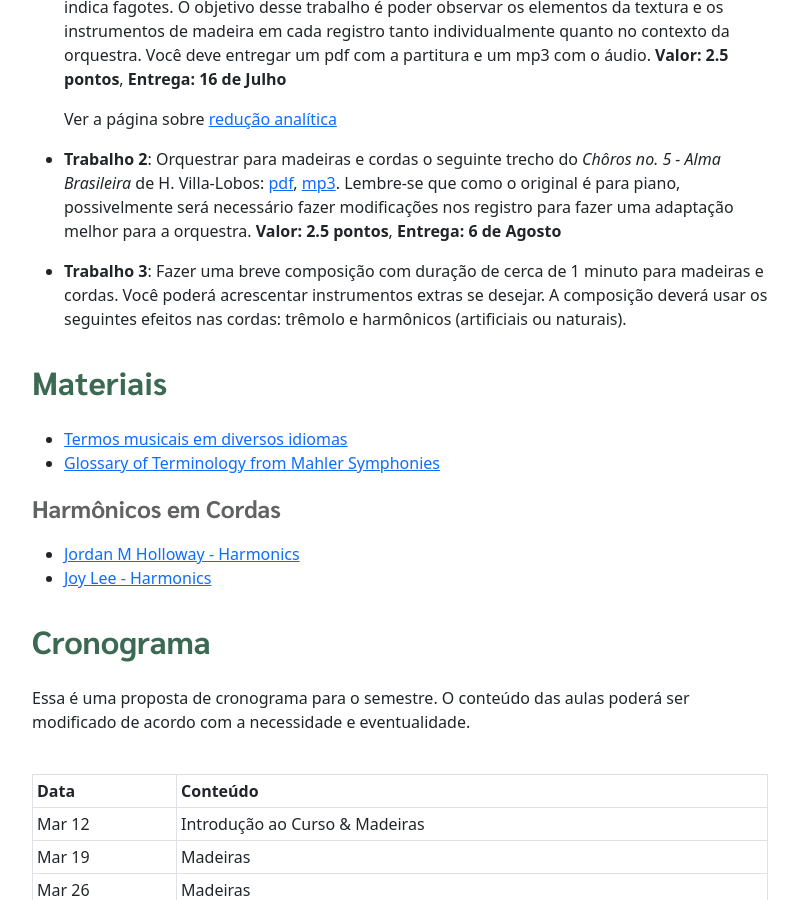
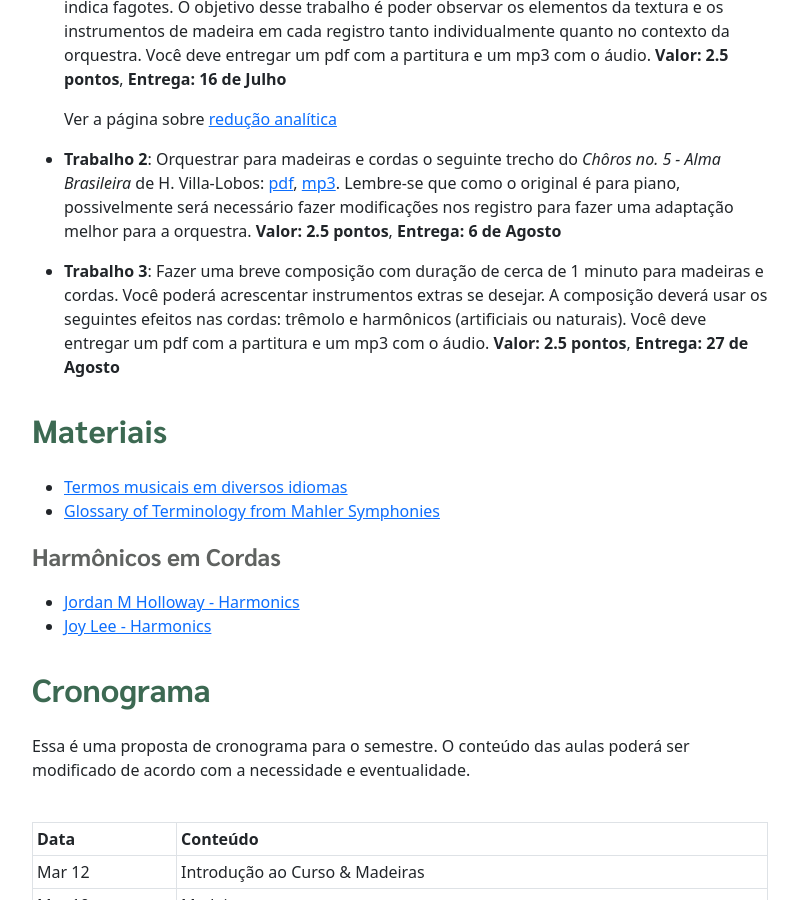
Before and after one commit to pedrokroger/pedrokroger.github.io, a Jekyll site: the page built from aulas/orq1.md, in a window 1280 px wide and 900 px high, scrolled down 880 px. Shown: the whole window, without its empty margins (50-849 px from the left). Built offline with Jekyll 4.4.1, drawn with Linux system fonts in a browser that asks for light colours.

```diff
--- a/aulas/orq1.md
+++ b/aulas/orq1.md
@@ -14,13 +14,13 @@ Barroco até o século XX.
 
 {% notas %}
 
-| Nome                        | Prova | T1  | T2 | T3 | Nota Final |
-|:----------------------------|:------|:----|:---|:---|:-----------|
-| Daniel Lopes De Oliveira    | 2.5   | 2.5 |    |    | =sum       |
-| Emyle Magna Santos Barbosa  | 1.8   | 2.5 |    |    | =sum       |
-| Gianmarco Turina            | 2.5   | 2.5 |    |    | =sum       |
-| Luciano Jose Salvador Bahia | 2.5   | 2.5 |    |    | =sum       |
-| Rafael Espinheira Santiago  | 2.2   | 2.5 |    |    | =sum       |
+| Nome                        | Prova | T1  | T2  | T3 | Nota Final |
+|:----------------------------|:------|:----|:----|:---|:-----------|
+| Daniel Lopes De Oliveira    | 2.5   | 2.5 | 2.5 |    | =sum       |
+| Emyle Magna Santos Barbosa  | 1.8   | 2.5 | 2.5 |    | =sum       |
+| Gianmarco Turina            | 2.5   | 2.5 | 2.5 |    | =sum       |
+| Luciano Jose Salvador Bahia | 2.5   | 2.5 | 2.5 |    | =sum       |
+| Rafael Espinheira Santiago  | 2.2   | 2.5 | 2.5 |    | =sum       |
 {: .collapse #notas-table}
 
 
@@ -65,7 +65,9 @@ obras e compositores(as):
 - **Trabalho 3**: Fazer uma breve composição com duração de cerca de 1 minuto
   para madeiras e cordas. Você poderá acrescentar instrumentos extras se
   desejar. A composição deverá usar os seguintes efeitos nas cordas: trêmolo e
-  harmônicos (artificiais ou naturais).
+  harmônicos (artificiais ou naturais). Você deve entregar um pdf com a
+  partitura e um mp3 com o áudio. **Valor: 2.5 pontos**, **Entrega: 27 de
+  Agosto**
 
 [1]: {% link docs/reducao-analitica.md %}
 [2]: https://docs.pkroger.com/Bartok%20-%20Concerto%20para%20Orquestra%20-%20Trecho.pdf
```
